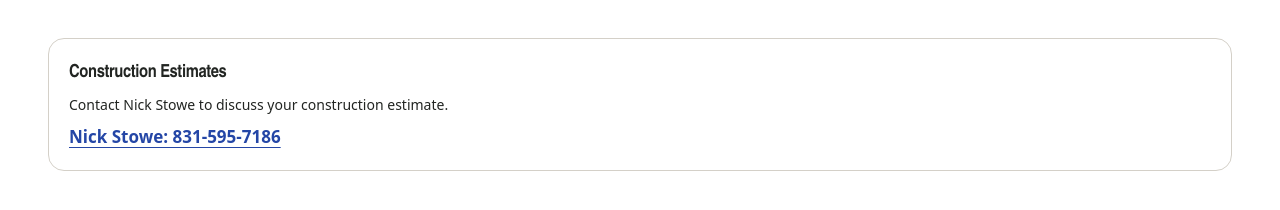
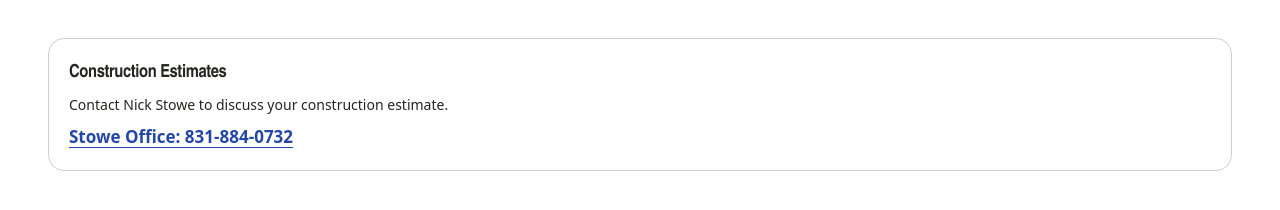
Before and after one commit to Solynx-Solutions/C-Users-rafae-OneDrive-GitHub-stowe-contracting, a Next.js app: page /contact in a window 1280 px wide. Shown: the part 860-1070 px from the top of the page. Built offline with nearby package versions, Linux system fonts and the light colour scheme; no server answers.

Commit message:
Replace Nick cell with Stowe office contact number

```diff
--- a/components/contact/contact-information.tsx
+++ b/components/contact/contact-information.tsx
@@ -139,8 +139,8 @@ export function ContactInformation() {
           <div className="rounded-[var(--radius-xl)] border border-[var(--color-neutral-200)] bg-white p-5">
             <h3 className="text-lg font-semibold text-[var(--color-brand-secondary)]">Construction Estimates</h3>
             <p className="mt-2 text-sm">Contact Nick Stowe to discuss your construction estimate.</p>
-            <a href="tel:+18315957186" className="mt-2 inline-block font-semibold text-[var(--color-brand-primary)] underline underline-offset-4 focus-visible:outline-2 focus-visible:outline-offset-2">
-              Nick Stowe: 831-595-7186
+            <a href="tel:+18318840732" className="mt-2 inline-block font-semibold text-[var(--color-brand-primary)] underline underline-offset-4 focus-visible:outline-2 focus-visible:outline-offset-2">
+              Stowe Office: 831-884-0732
             </a>
           </div>
 
```
